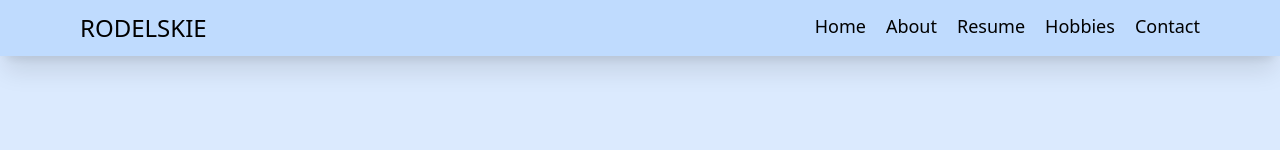
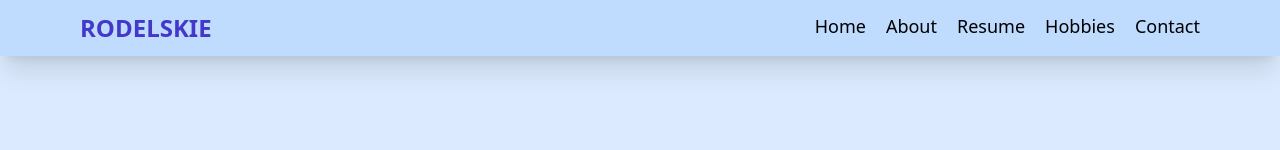
Before and after one commit to Romage25/react-portfolio, a React (Vite) app: page / in a window 1280 px wide. Shown: the top 150 px of the page. Built offline with nearby package versions, Linux system fonts and the light colour scheme.

Commit message:
add header navigation scrollInto

```diff
--- a/src/components/Header.jsx
+++ b/src/components/Header.jsx
@@ -17,7 +17,16 @@ export default function Header() {
   }, []);
   return (
     <div className="flex flex-row justify-between px-20 py-3 shadow-xl bg-blue-200">
-      <h1 className="text-2xl">RODELSKIE</h1>
+      <h1
+        onClick={() => {
+          document
+            .getElementById("home")
+            .scrollIntoView({ behavior: "smooth" });
+        }}
+        className="text-2xl font-bold text-indigo-700 hover:cursor-pointer hover:text-blue-400"
+      >
+        RODELSKIE
+      </h1>
       <Navbar />
     </div>
   );
```
